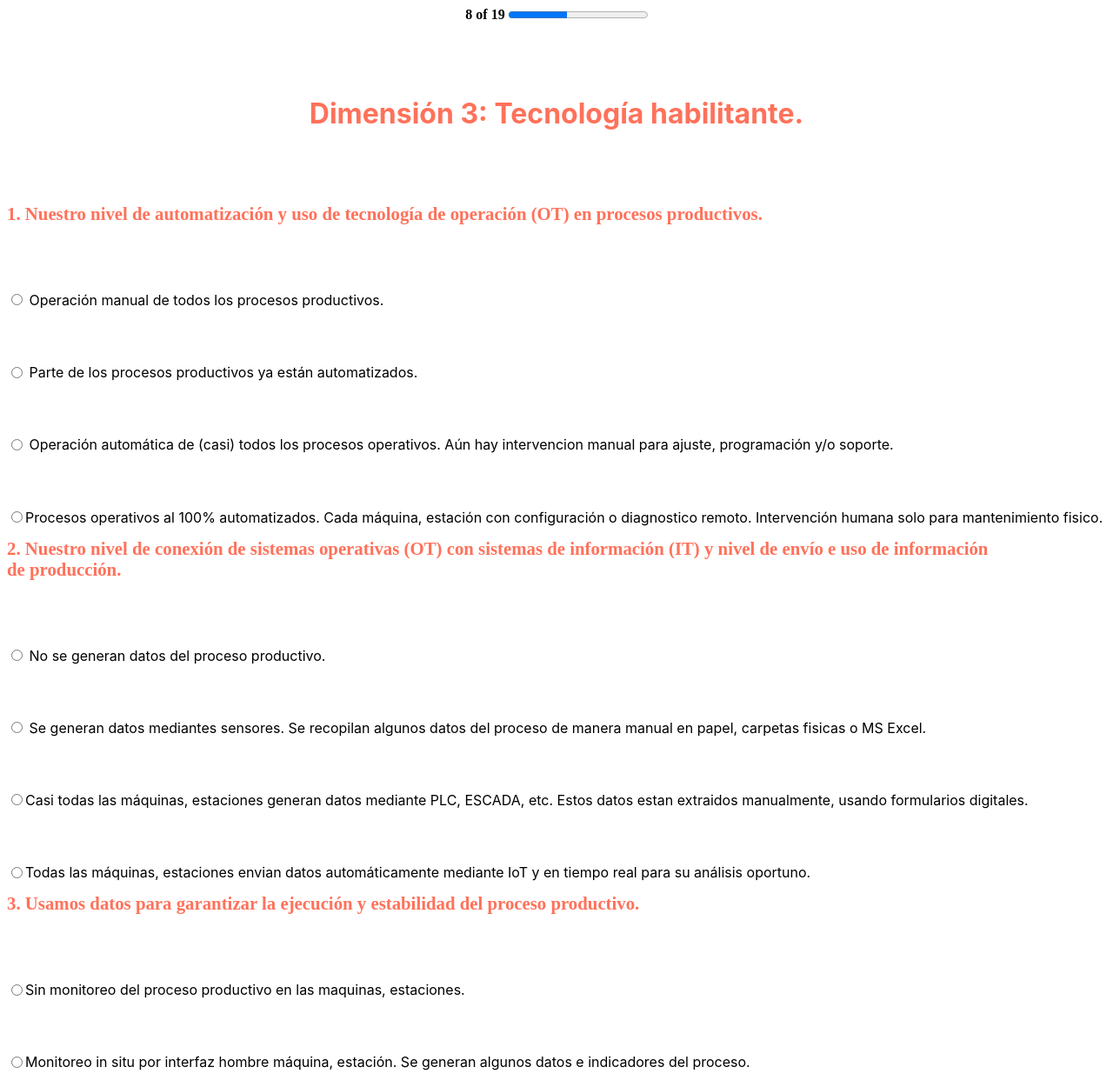
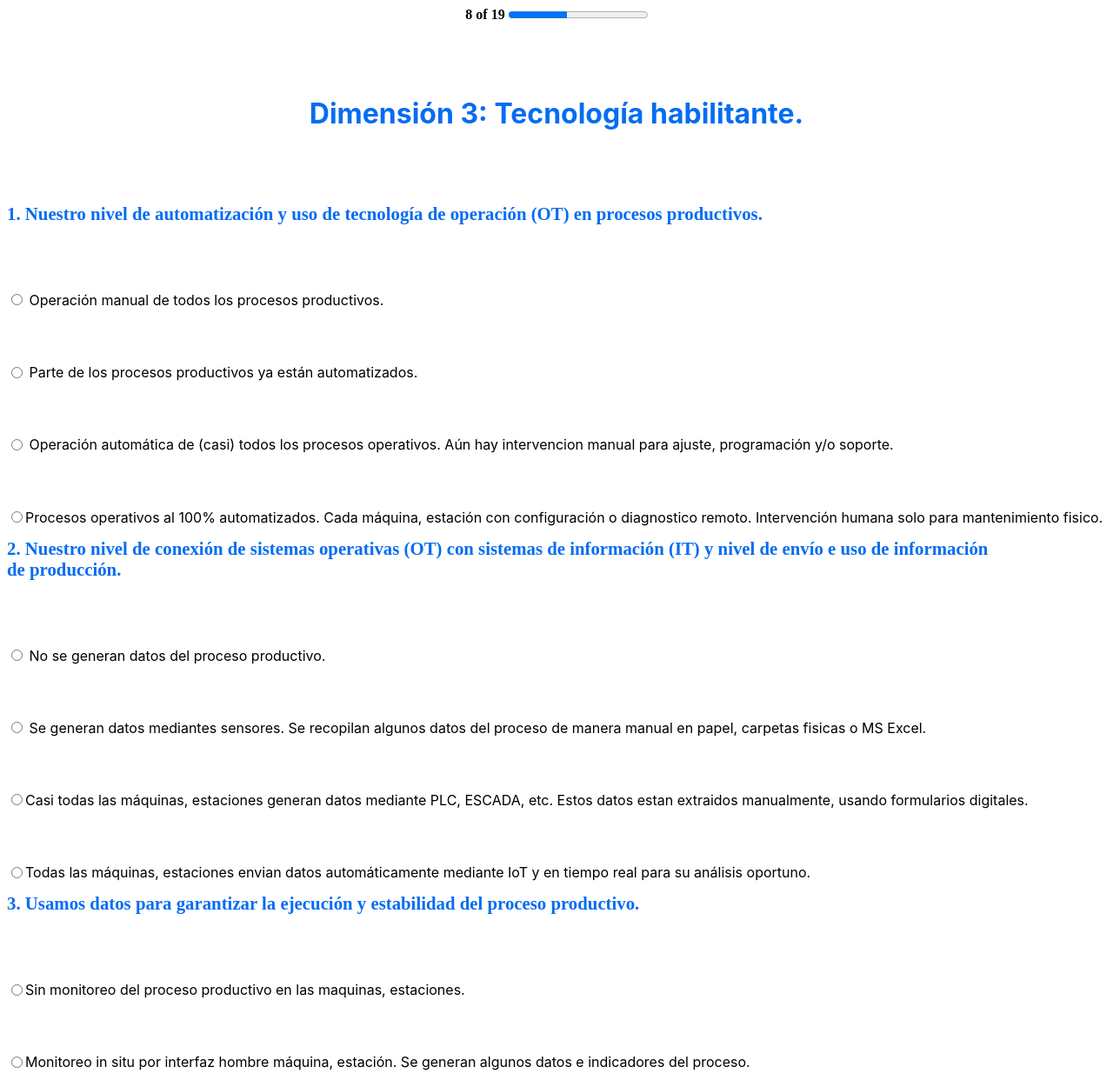
Before and after one commit to GermanVelasco19/Madurez4, a Django app: page /Novena/ in a window 1280 px wide. Shown: the top 1250 px of the page at 87% size. Run offline with Django 4.2, Linux system fonts and the light colour scheme.

Commit message:
avances en diseño

```diff
--- a/Madurez4/Madurez40/Templates/paginas/Novena.html
+++ b/Madurez4/Madurez40/Templates/paginas/Novena.html
@@ -17,8 +17,8 @@
             </div>
         </center>
     </div>
-    <div class="DivtituloPag7">
-        <h1 class="tituloPag7">
+    <div class="DivtituloPag9">
+        <h1 class="tituloPag9">
             <strong>
                 <center>
                     Dimensión 3: Tecnología habilitante.
@@ -26,9 +26,9 @@
             </strong>
         </h1>
     </div>
-    <div class="PreguntasSeptima" id="PreguntasSeptima">
+    <div class="PreguntasNovena" id="PreguntasNovena">
         <center align="left">
-            <h1 class="Pregunta1Septima">1. Nuestro nivel de automatización y uso de tecnología de operación (OT) en procesos productivos.</h1>
+            <h1 class="PreguntaNovena">1. Nuestro nivel de automatización y uso de tecnología de operación (OT) en procesos productivos.</h1>
         </center>
         <div class="btn-group" data-bs-toggle="buttons">
             <div class="botonRadio">
@@ -57,7 +57,7 @@
             </div>
         </div>
         <center align="left">
-            <h1 class="Pregunta1Septima">2. Nuestro nivel de conexión de sistemas operativas (OT) con sistemas de información (IT) y nivel de envío e uso de información de producción.</h1>
+            <h1 class="PreguntaNovena">2. Nuestro nivel de conexión de sistemas operativas (OT) con sistemas de información (IT) y nivel de envío e uso de información de producción.</h1>
         </center>
         <div class="btn-group" data-bs-toggle="buttons">
             <div class="botonRadio">
@@ -85,7 +85,7 @@
             </div>
         </div>
         <center align="left">
-            <h1 class="Pregunta1Septima">3. Usamos datos para garantizar la ejecución y estabilidad del proceso productivo.</h1>
+            <h1 class="PreguntaNovena">3. Usamos datos para garantizar la ejecución y estabilidad del proceso productivo.</h1>
         </center>
         <div class="btn-group" data-bs-toggle="buttons">
             <div class="botonRadio">
--- a/Madurez4/Madurez40/static/diseno.css
+++ b/Madurez4/Madurez40/static/diseno.css
@@ -178,6 +178,20 @@
     width: 90% !important;
     align-items: left !important;
 }
+.tituloPag9{
+    color: #056CF2;
+    font-family: "Inter";
+    font-size: 200% !important;
+    padding-top: 5% !important;
+    padding-bottom: 5% !important;
+}
+.PreguntaNovena{
+    color: #056CF2;
+    font-size: 130% !important;
+    width: 90% !important;
+    align-items: left !important;
+}
+
 .FondoSegunda{
     background-image: url('https://lh3.googleusercontent.com/drive-viewer/AJc5JmQHFWSmYU49yyM_Fj9PXWAQQrJffIyW4c7B6CTCQAXv7fQFf_5dbpbWRuzrEjIssnjXL34vmI0=w1439-h794');
     background-size: 100% 100%;
```
Also changed, not shown: Madurez4/Madurez40/Templates/paginas/Onceava.html (+5 -5 lines), Madurez4/Madurez40/Templates/paginas/Treceava.html (+4 -5 lines).
